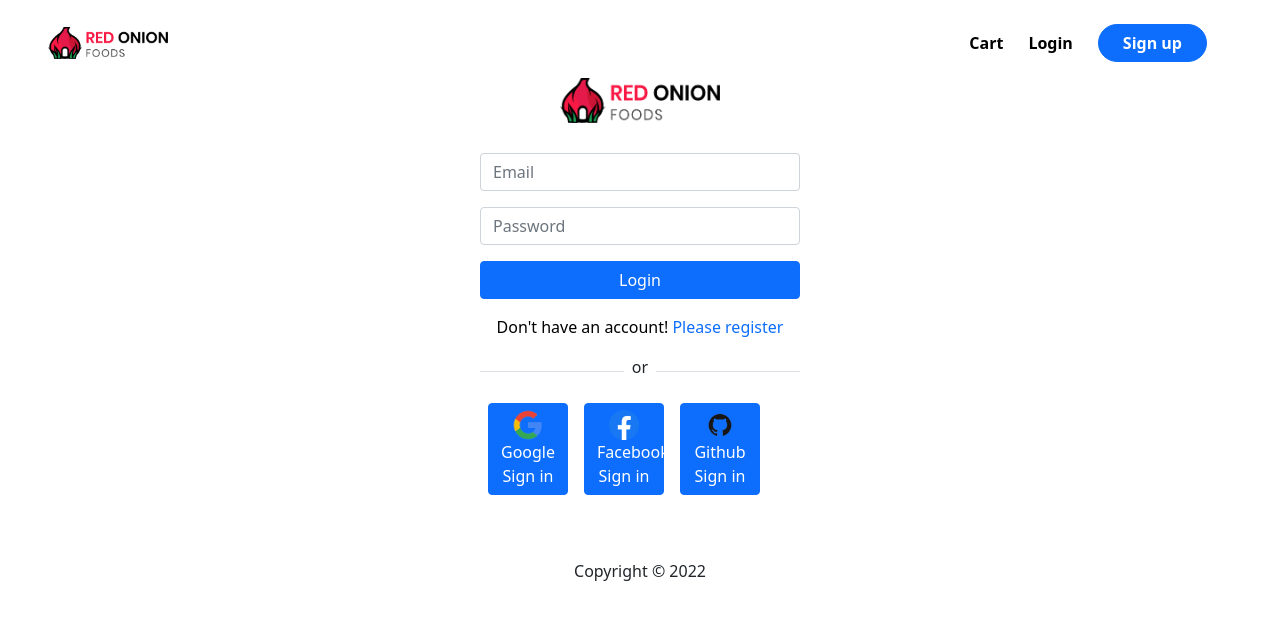
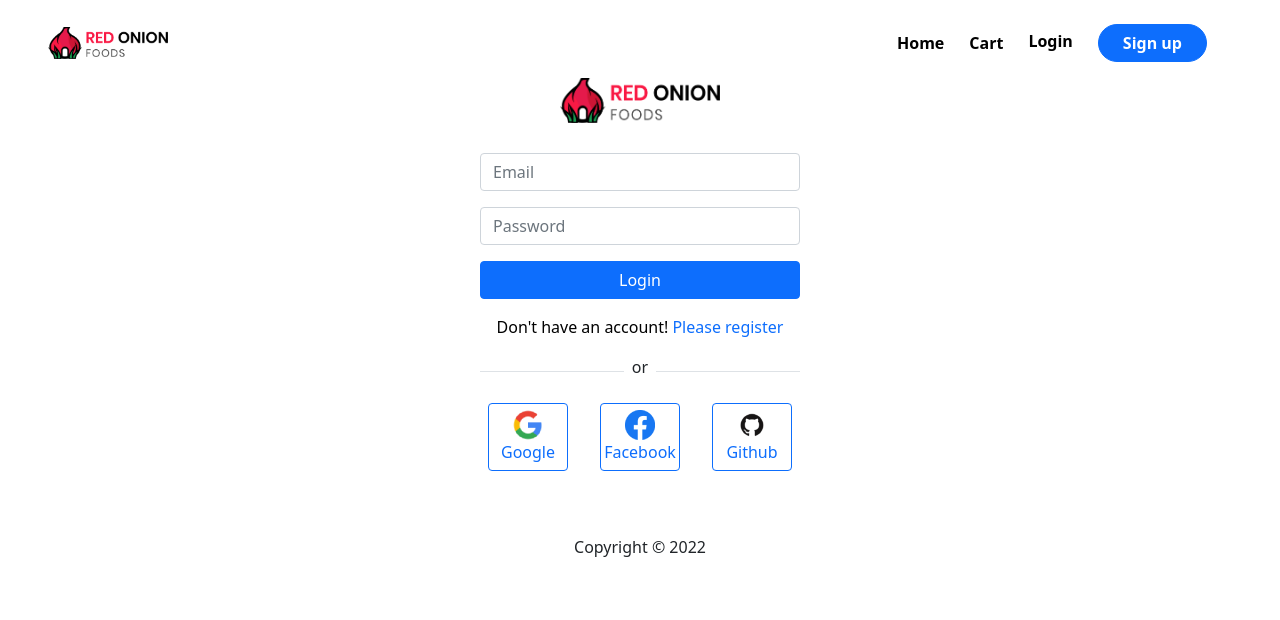
Before and after one commit to mdmehedihasan212/red-onion-resturant, a React (Create React App) app: page /login in a window 1280 px wide. Shown: the top 620 px of the page. Built offline with nearby package versions, Linux system fonts and the light colour scheme; no server answers.

Commit message:
add fb and github sign function

```diff
--- a/src/App.js
+++ b/src/App.js
@@ -7,6 +7,8 @@ import Footer from './Pages/Shared/Footer/Footer';
 import Header from './Pages/Shared/Header/Header';
 import SignUp from './Pages/Forms/SignUp/SignUp';
 import LogIn from './Pages/Forms/LogIn/LogIn';
+import Cart from './Pages/Home/Cart/Cart';
+import RequireAuth from './Pages/Auth/RequireAuth/RequireAuth';
 
 function App() {
   return (
@@ -15,6 +17,11 @@ function App() {
       <Routes>
         <Route path='/' element={<Home></Home>}></Route>
         <Route path='/home' element={<Home></Home>}></Route>
+        <Route path='/cart' element={
+          <RequireAuth>
+            <Cart></Cart>
+          </RequireAuth>
+        }></Route>
         <Route path='/about' element={<About></About>}></Route>
         <Route path='/login' element={<LogIn></LogIn>}></Route>
         <Route path='/signup' element={<SignUp></SignUp>}></Route>
--- /dev/null
+++ b/src/Pages/Auth/RequireAuth/RequireAuth.js
@@ -0,0 +1,21 @@
+import React from 'react';
+import { useAuthState } from 'react-firebase-hooks/auth';
+import { Navigate, useLocation } from 'react-router-dom';
+import auth from '../../../firebase.init';
+import Loading from '../../Shared/Loading/Loading';
+
+const RequireAuth = ({ children }) => {
+    const [user, loading, error] = useAuthState(auth);
+    const location = useLocation();
+    if (loading) {
+        return <Loading></Loading>
+    }
+    if (user) {
+        return children;
+    }
+    else {
+        return <Navigate to={'/login'} state={{ from: location }} replace></Navigate>
+    }
+};
+
+export default RequireAuth;
--- a/src/Pages/Forms/LogIn/LogIn.js
+++ b/src/Pages/Forms/LogIn/LogIn.js
@@ -1,7 +1,7 @@
 import React, { useState } from 'react';
 import { Button, Form } from 'react-bootstrap';
 import { useSignInWithEmailAndPassword } from 'react-firebase-hooks/auth';
-import { Link, useNavigate } from 'react-router-dom';
+import { Link, useLocation, useNavigate } from 'react-router-dom';
 import { toast } from 'react-toastify';
 import img from '../../../Assets/images/logo2.png';
 import auth from '../../../firebase.init';
@@ -10,7 +10,8 @@ import SocialSignIn from '../../Shared/SocialSignIn/SocialSignIn';
 const LogIn = () => {
     const [email, setEmail] = useState('');
     const [password, setPassword] = useState('');
-    const navigate = useNavigate()
+    const navigate = useNavigate();
+    const location = useLocation();
     const [
         signInWithEmailAndPassword,
         user,
@@ -18,8 +19,11 @@ const LogIn = () => {
         error,
     ] = useSignInWithEmailAndPassword(auth);
 
+
+    const from = location.state?.from?.pathname || '/'
+
     if (user) {
-        navigate('/')
+        navigate(from, { replace: true })
         toast(error?.message);
     }
 
--- /dev/null
+++ b/src/Pages/Home/Cart/Cart.js
@@ -0,0 +1,11 @@
+import React from 'react';
+
+const Cart = () => {
+    return (
+        <div>
+            <h1>This is Cart</h1>
+        </div>
+    );
+};
+
+export default Cart;
--- a/src/Pages/Home/Home/Home.js
+++ b/src/Pages/Home/Home/Home.js
@@ -5,7 +5,6 @@ import Meals from '../Meals/Meals';
 const Home = () => {
     return (
         <div>
-            <h1>Home</h1>
             <Banner></Banner>
             <Meals></Meals>
         </div>
--- a/src/Pages/Shared/Header/Header.js
+++ b/src/Pages/Shared/Header/Header.js
@@ -20,14 +20,18 @@ const Header = () => {
                 <img src={logo} alt="" />
             </div>
             <nav className='navbar'>
-                <Link to={'/'}>Cart</Link>
+                <Link to={'/'}>Home</Link>
+                <Link to={'/cart'}>Cart</Link>
                 {
                     !user ?
-                        <Link to={'/login'}>Login</Link>
+                        <div>
+                            <Link to={'/login'}>Login</Link>
+                            <Link className='btn btn-primary text-white rounded-pill px-4' to={'/signup'}>Sign up</Link>
+                        </div>
                         :
                         <Link onClick={handleSignOut} to={'/login'}>Sign out</Link>
                 }
-                <Link className='btn btn-primary text-white rounded-pill px-4' to={'/signup'}>Sign up</Link>
+
             </nav>
         </header>
     );
--- /dev/null
+++ b/src/Pages/Shared/Loading/Loading.js
@@ -0,0 +1,13 @@
+import React from 'react';
+
+const Loading = () => {
+    return (
+        <div className='d-flex justify-content-center'>
+            <div className="spinner-border" style={{ width: '3rem', height: '3rem' }} role="status">
+                <span className="visually-hidden">Loading...</span>
+            </div>
+        </div>
+    );
+};
+
+export default Loading;
--- a/src/Pages/Shared/SocialSignIn/SocialSignIn.js
+++ b/src/Pages/Shared/SocialSignIn/SocialSignIn.js
@@ -1,5 +1,5 @@
 // import React, { useState } from 'react';
-import { useSignInWithGoogle } from 'react-firebase-hooks/auth';
+import { useSignInWithFacebook, useSignInWithGithub, useSignInWithGoogle } from 'react-firebase-hooks/auth';
 import auth from '../../../firebase.init';
 import google from '../../../Assets/images/social/google.png';
 import facebook from '../../../Assets/images/social/facebook.png';
@@ -7,8 +7,9 @@ import github from '../../../Assets/images/social/github.png';
 
 const SocialSignIn = () => {
     // const [error,setError]=useState("");
-    const [signInWithGoogle, user, loading, error] = useSignInWithGoogle(auth);
-
+    const [signInWithGoogle] = useSignInWithGoogle(auth);
+    const [signInWithFacebook] = useSignInWithFacebook(auth);
+    const [signInWithGithub] = useSignInWithGithub(auth);
     // if(error){
     // SpeechSynthesisErrorEvent()
 
@@ -19,9 +20,11 @@ const SocialSignIn = () => {
     }
 
     const FacebookSignIN = () => {
+        signInWithFacebook();
     }
 
     const GithubSignIn = () => {
+        signInWithGithub();
     }
     return (
         <section>
@@ -31,16 +34,16 @@ const SocialSignIn = () => {
                 <div className='border-top w-50'></div>
             </article>
             <article>
-                <div className='mt-3'>
-                    <p onClick={GoogleSignIn} className='btn btn-primary w-25 mx-2'>
+                <div className='d-flex mt-3 justify-content-between'>
+                    <p onClick={GoogleSignIn} className='btn btn-outline-primary w-25 mx-2'>
                         <img src={google} alt="google" />
-                        Google Sign in</p>
-                    <p onClick={FacebookSignIN} className='btn btn-primary w-25 mx-2'>
+                        Google</p>
+                    <p onClick={FacebookSignIN} className='btn btn-outline-primary w-25 mx-2 px-0'>
                         <img src={facebook} alt="facebook" />
-                        Facebook Sign in</p>
-                    <p onClick={GithubSignIn} className='btn btn-primary w-25 mx-2'>
+                        Facebook</p>
+                    <p onClick={GithubSignIn} className='btn btn-outline-primary w-25 mx-2'>
                         <img src={github} alt="github" />
-                        Github Sign in</p>
+                        Github</p>
                 </div>
             </article>
         </section>
```
